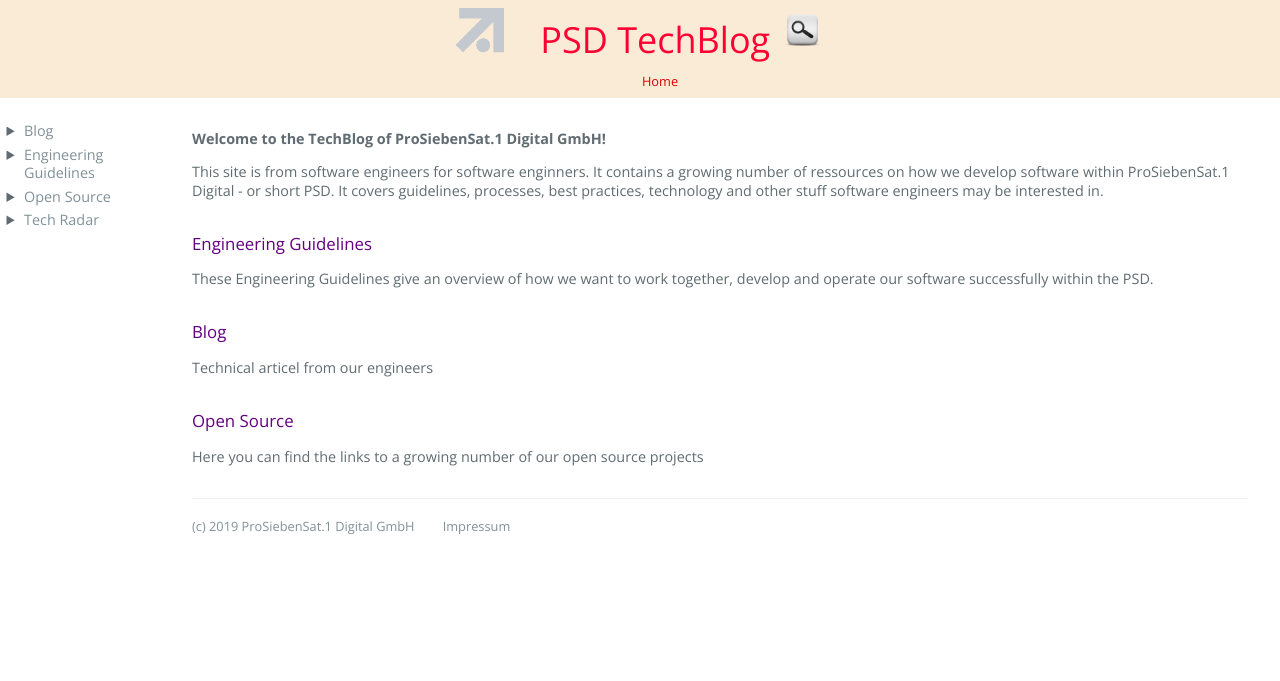
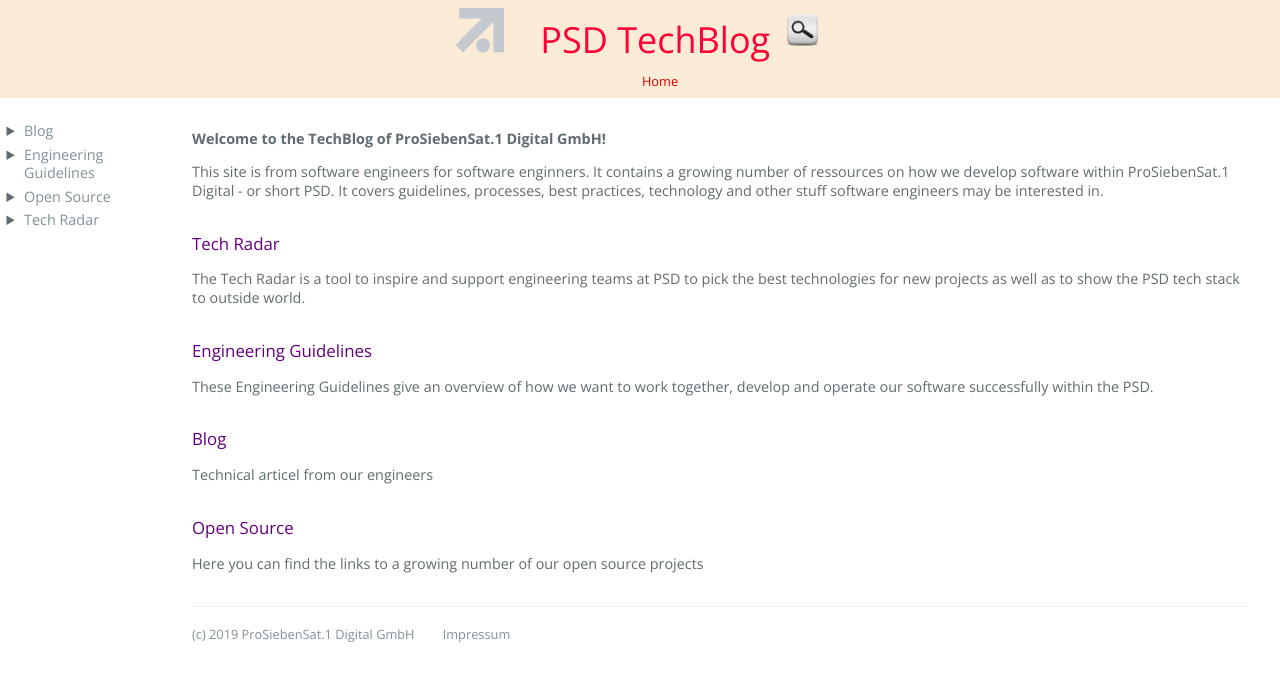
Before and after one commit to croedel/PSD-blog, a Jekyll site: the page built from index.md, in a window 1280 px wide. Shown: the top 681 px of the page. Built offline with Jekyll 4.4.1, drawn with Linux system fonts in a browser that asks for light colours; our own code applies the rules of GitHub Pages for plain Markdown files.

Commit message:
Update index.md

```diff
--- a/index.md
+++ b/index.md
@@ -1,6 +1,9 @@
 **Welcome to the TechBlog of ProSiebenSat.1 Digital GmbH!**
 
 This site is from software engineers for software enginners. It contains a growing number of ressources on how we develop software within ProSiebenSat.1 Digital - or short PSD. It covers guidelines, processes, best practices, technology and other stuff software engineers may be interested in.
+
+### [Tech Radar](radar)
+The Tech Radar is a tool to inspire and support engineering teams at PSD to pick the best technologies for new projects as well as to show the PSD tech stack to outside world.
 
 ### [Engineering Guidelines](engineering_guidelines/)
 These Engineering Guidelines give an overview of how we want to work together, develop and operate our software successfully within the PSD.
```
